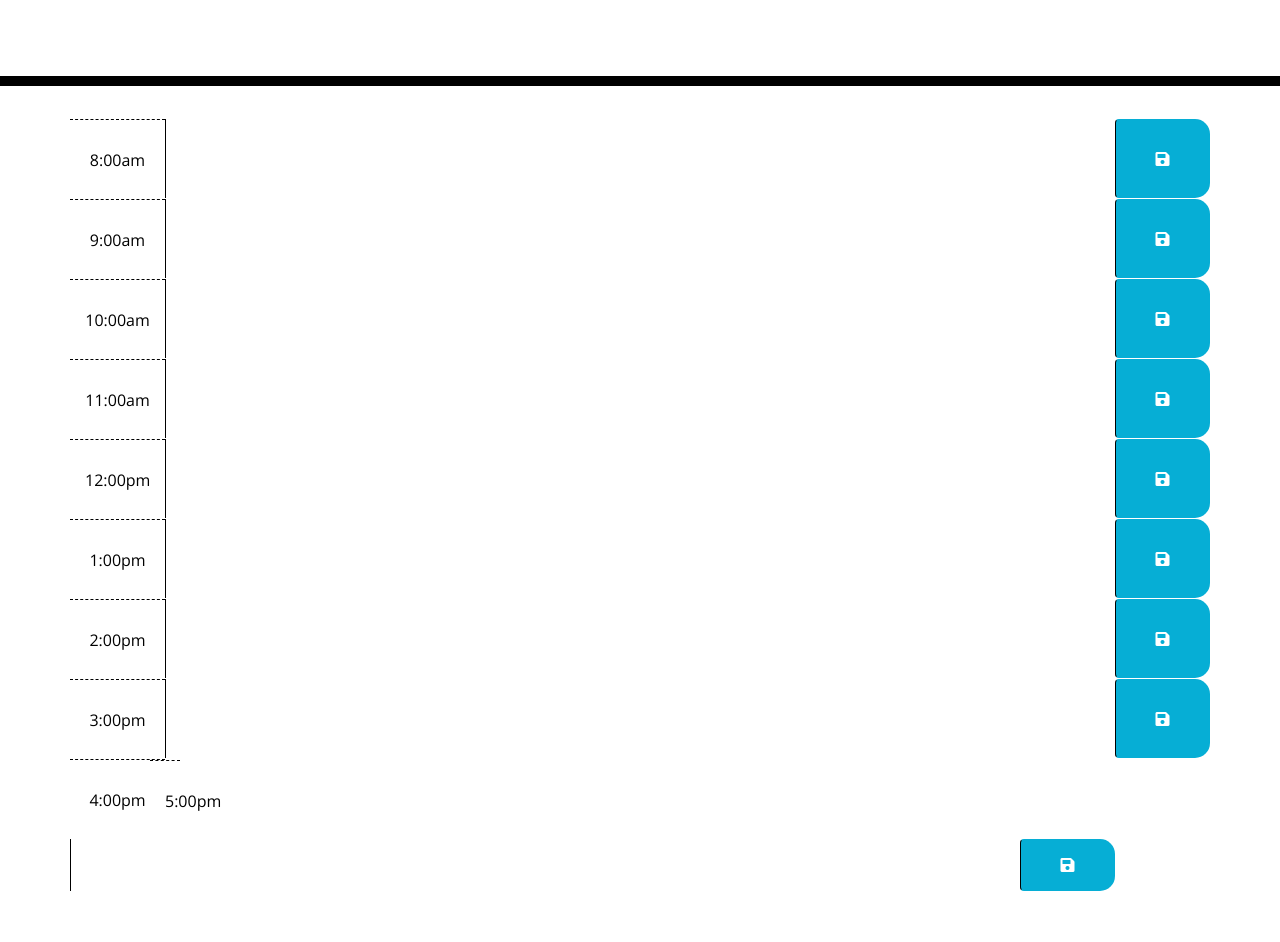
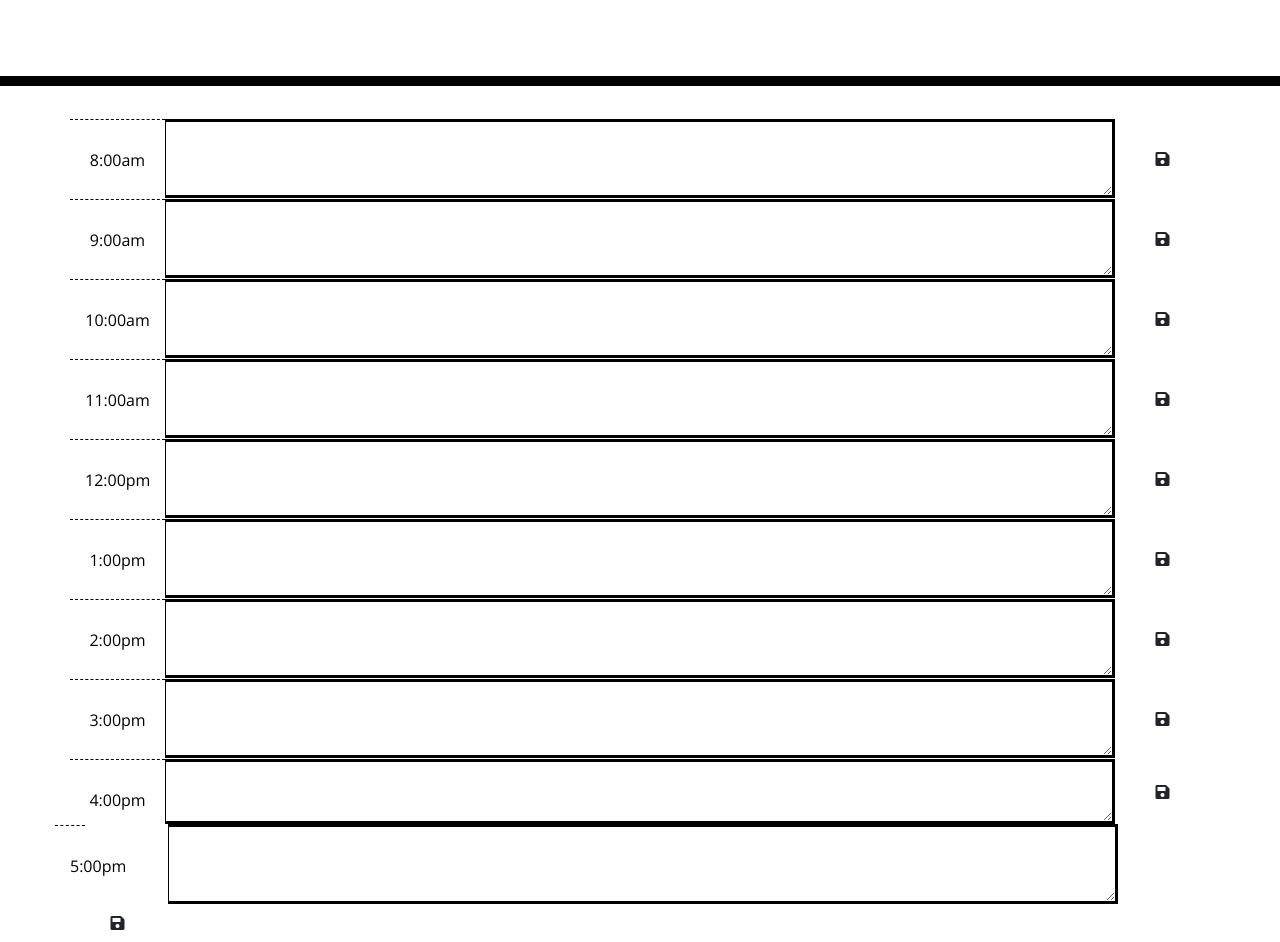
Before and after one commit to realmattclark/Day-Planner, a plain HTML site: page index.html in a window 1280 px wide. Shown: the part 182-1124 px from the top of the page. Before the commit the page ends 1073 px from the top, so only its background shows below. Drawn offline with nearby package versions, Linux system fonts and the light colour scheme.

Commit message:
fix text box

```diff
--- a/index.html
+++ b/index.html
@@ -35,7 +35,7 @@
         </div>
         <textarea class="col-md-10 description">
         </textarea>
-        <button class="btn saveBtn col-md-1"><i class="fas fa-save"></i></button>
+        <button class="btn saveButton col-md-1"><i class="fas fa-save"></i></button>
       </div>
       <div id="hour-9" class="row time-block">
         <div class="col-md-1 hour">
@@ -43,7 +43,7 @@
         </div>
         <textarea class="col-md-10 description">
         </textarea>
-        <button class="btn saveBtn col-md-1"><i class="fas fa-save"></i></button>
+        <button class="btn saveButton col-md-1"><i class="fas fa-save"></i></button>
       </div>
       <div id="hour-10" class="row time-block">
         <div class="col-md-1 hour">
@@ -51,7 +51,7 @@
         </div>
         <textarea class="col-md-10 description">
         </textarea>
-        <button class="btn saveBtn col-md-1"><i class="fas fa-save"></i></button>
+        <button class="btn saveButton col-md-1"><i class="fas fa-save"></i></button>
       </div>
       <div id="hour-11" class="row time-block">
         <div class="col-md-1 hour">
@@ -59,7 +59,7 @@
         </div>
         <textarea class="col-md-10 description">
         </textarea>
-        <button class="btn saveBtn col-md-1"><i class="fas fa-save"></i></button>
+        <button class="btn saveButton col-md-1"><i class="fas fa-save"></i></button>
       </div>
      <div id="hour-12" class="row time-block">
         <div class="col-md-1 hour">
@@ -67,7 +67,7 @@
         </div>
         <textarea class="col-md-10 description">
         </textarea>
-        <button class="btn saveBtn col-md-1"><i class="fas fa-save"></i></button>
+        <button class="btn saveButton col-md-1"><i class="fas fa-save"></i></button>
       </div>
       <div id="hour-13" class="row time-block">
         <div class="col-md-1 hour">
@@ -75,7 +75,7 @@
         </div>
         <textarea class="col-md-10 description">
         </textarea>
-        <button class="btn saveBtn col-md-1"><i class="fas fa-save"></i></button>
+        <button class="btn saveButton col-md-1"><i class="fas fa-save"></i></button>
       </div>
       <div id="hour-14" class="row time-block">
        <div class="col-md-1 hour">
@@ -83,7 +83,7 @@
         </div>
         <textarea class="col-md-10 description">
         </textarea>
-        <button class="btn saveBtn col-md-1"><i class="fas fa-save"></i></button>
+        <button class="btn saveButton col-md-1"><i class="fas fa-save"></i></button>
       </div>
       <div id="hour-15" class="row time-block">
         <div class="col-md-1 hour">
@@ -91,12 +91,15 @@
         </div>
         <textarea class="col-md-10 description">
         </textarea>
-        <button class="btn saveBtn col-md-1"><i class="fas fa-save"></i></button>
+        <button class="btn saveButton col-md-1"><i class="fas fa-save"></i></button>
       </div>
       <div id="hour-16" class="row time-block">
         <div class="col-md-1 hour">
           4:00pm
         </div>
+        <textarea class="col-md-10 description">
+        </textarea>
+        <button class="btn saveButton col-md-1"><i class="fas fa-save"></i></button>
       <div id="hour-17" class="row time-block">
         <div class="col-md-1 hour">
           5:00pm
@@ -104,7 +107,8 @@
       </div>
         <textarea class="col-md-10 description">
         </textarea>
-        <button class="btn saveBtn col-md-1"><i class="fas fa-save"></i></button>    </div>
+        <button class="btn saveButton col-md-1"><i class="fas fa-save"></i></button>
+      </div>
 
     <script src="https://code.jquery.com/jquery-3.4.1.min.js"></script>
     <script src="https://cdnjs.cloudflare.com/ajax/libs/moment.js/2.24.0/moment.min.js"></script>
--- a/script.js
+++ b/script.js
@@ -30,6 +30,7 @@ $(document).ready(function() {
     hourUpdater();
     var timeInterval = setInterval(hourUpdater, 15000);
 
+    $("#hour-8 .description").val(localStorage.getItem("hour-8"));
     $("#hour-9 .description").val(localStorage.getItem("hour-9"));
     $("#hour-10 .description").val(localStorage.getItem("hour-10"));
     $("#hour-11 .description").val(localStorage.getItem("hour-11"));
--- a/style.css
+++ b/style.css
@@ -4,10 +4,11 @@ body {
     line-height: 1;
   }
 
+
+
   textarea{
     background: transparent;
-    border: none;
-    resize: none;
+    border: 3px solid black;
     color: #000000;
     border-left: 1px solid black;
     padding: 10px;
```
Lines whose indentation alone changed are shown as unchanged.
